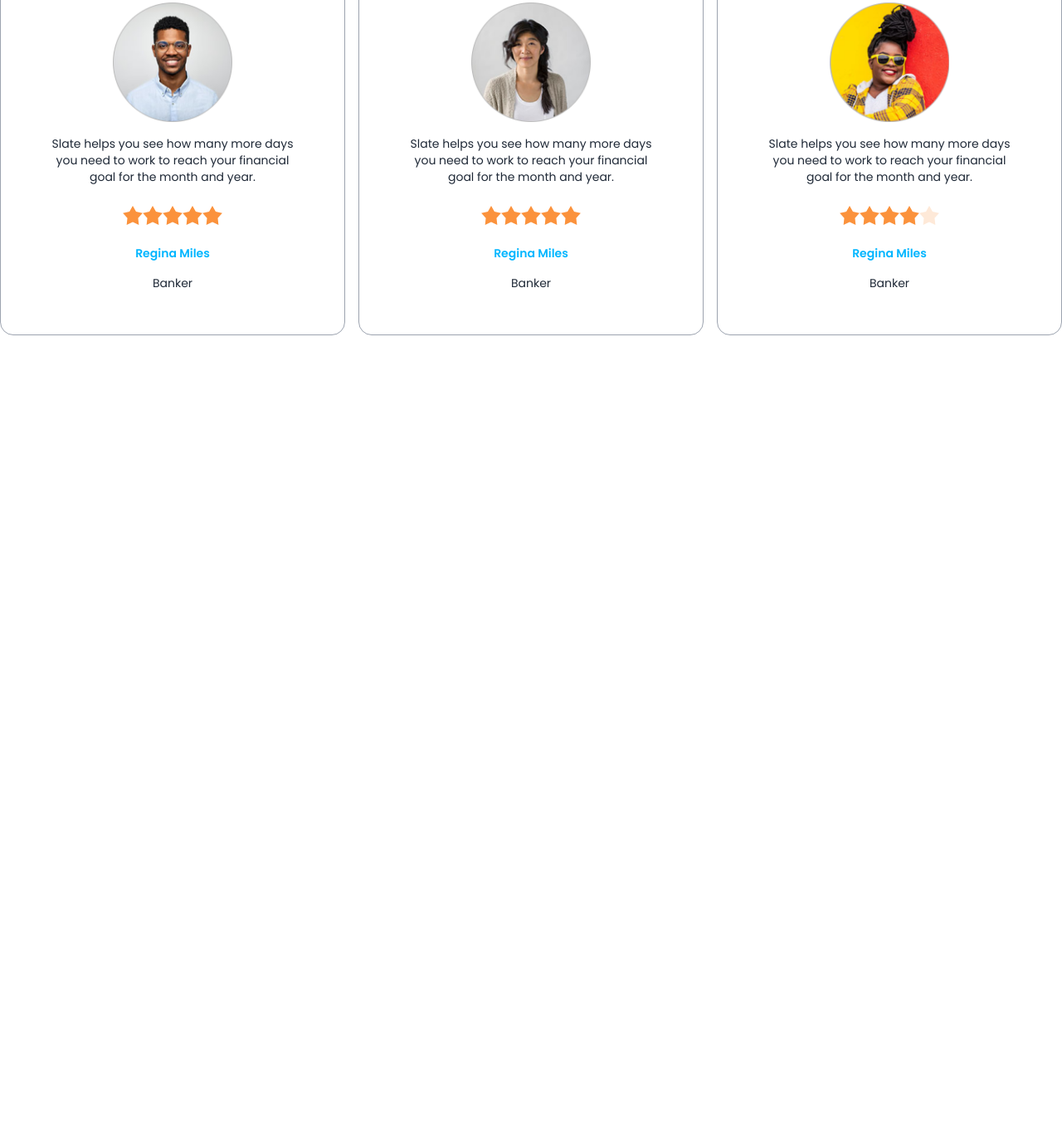
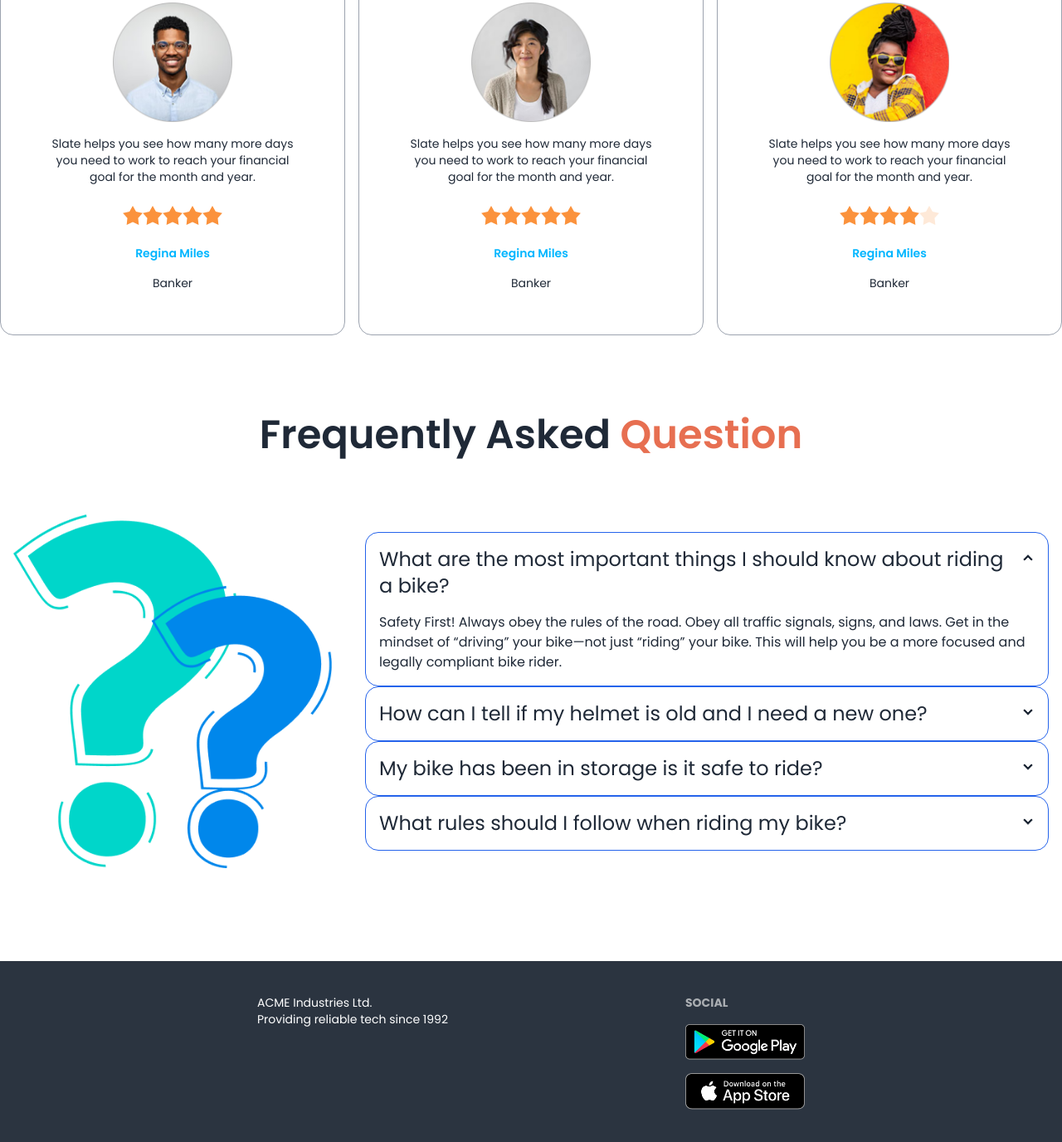
Before and after one commit to Rayhan0130/frame-work, a plain HTML site: page index.html in a window 1280 px wide. Shown: the part 1460-2836 px from the top of the page at 83% size. Before the commit the page ends 1960 px from the top, so only its background shows below. Drawn offline with nearby package versions, Linux system fonts and the light colour scheme.

Commit message:
first commit

```diff
--- a/index.html
+++ b/index.html
@@ -321,9 +321,82 @@
 
           </div>
       </section>
+      <!-- Ask Question -->
+      <section class="my-24">
+
+          <h3 class="text-5xl mb-14 font-semibold text-center">
+            Frequently Asked <span class="text-bike-pray">Question</span></h3>
+            <!-- first hero div -->
+        <div>
+          <div class="hero ">
+            <div class="hero-content gap-10 flex-col lg:flex-row">
+              <div>
+              <img src="images/others/faq.png" class="max-w-sm rounded-lg " />
+            </div>
+              <!--seceond hero div  -->
+              <div >
+                <div class="collapse collapse-arrow border border-blue-600">
+                  <input type="radio" name="my-accordion-2" checked="checked" />
+                  <div class="collapse-title text-2xl font-medium">
+                    What are the most important things I should
+                    know about riding a bike?
+                  </div>
+                  <div class="collapse-content">
+                    <p>Safety First! Always obey the rules of the road. Obey all traffic signals, signs, and laws. Get in the mindset of “driving” your bike—not just “riding” your bike. This will help you be a more focused and legally compliant bike rider. </p>
+                  </div>
+                </div>
+                <div class="collapse collapse-arrow border border-blue-600">
+                  <input type="radio" name="my-accordion-2" />
+                  <div class="collapse-title text-2xl font-medium">
+                    How can I tell if my helmet is old and I need a
+                    new one?
+                  </div>
+                  <div class="collapse-content">
+                    <p>Safety First! Always obey the rules of the road. Obey all traffic signals, signs, and laws. Get in the mindset of “driving” your bike—not just “riding” your bike. This will help you be a more focused and legally compliant bike rider. </p>
+                  </div>
+                </div>
+                <div class="collapse collapse-arrow border border-blue-600">
+                  <input type="radio" name="my-accordion-2" />
+                  <div class="collapse-title text-2xl font-medium">
+                    My bike has been in storage is it safe to ride?
+                  </div>
+                  <div class="collapse-content">
+                    <p>hello</p>
+                  </div>
+                </div>
+                <div class="collapse collapse-arrow border border-blue-600">
+                  <input type="radio" name="my-accordion-2" />
+                  <div class="collapse-title text-2xl font-medium">
+                    What rules should I follow when riding my bike?
+                  </div>
+                  <div class="collapse-content">
+                    <p>hello</p>
+                  </div>
+                </div>
+
+              </div>
+            </div>
+          </div>
+        </div>
+
+
+      </section>
+
     </main>
-    <footer>
+    <footer class="footer p-10 bg-neutral justify-evenly text-white">
+      <aside>
 
+        <p>ACME Industries Ltd.<br/>
+          Providing reliable tech since 1992</p>
+      </aside>
+      <nav>
+        <header class="footer-title">Social</header>
+        <div class="grid grid-cols-1 gap-4">
+          <a><img class="w-36" src="images/others/android.png" alt=""></a>
+          <a><img class="w-36" src="images/others/ios.png" alt=""></a>
+
+        </div>
+      </nav>
     </footer>
 </body>
 </html>
```
